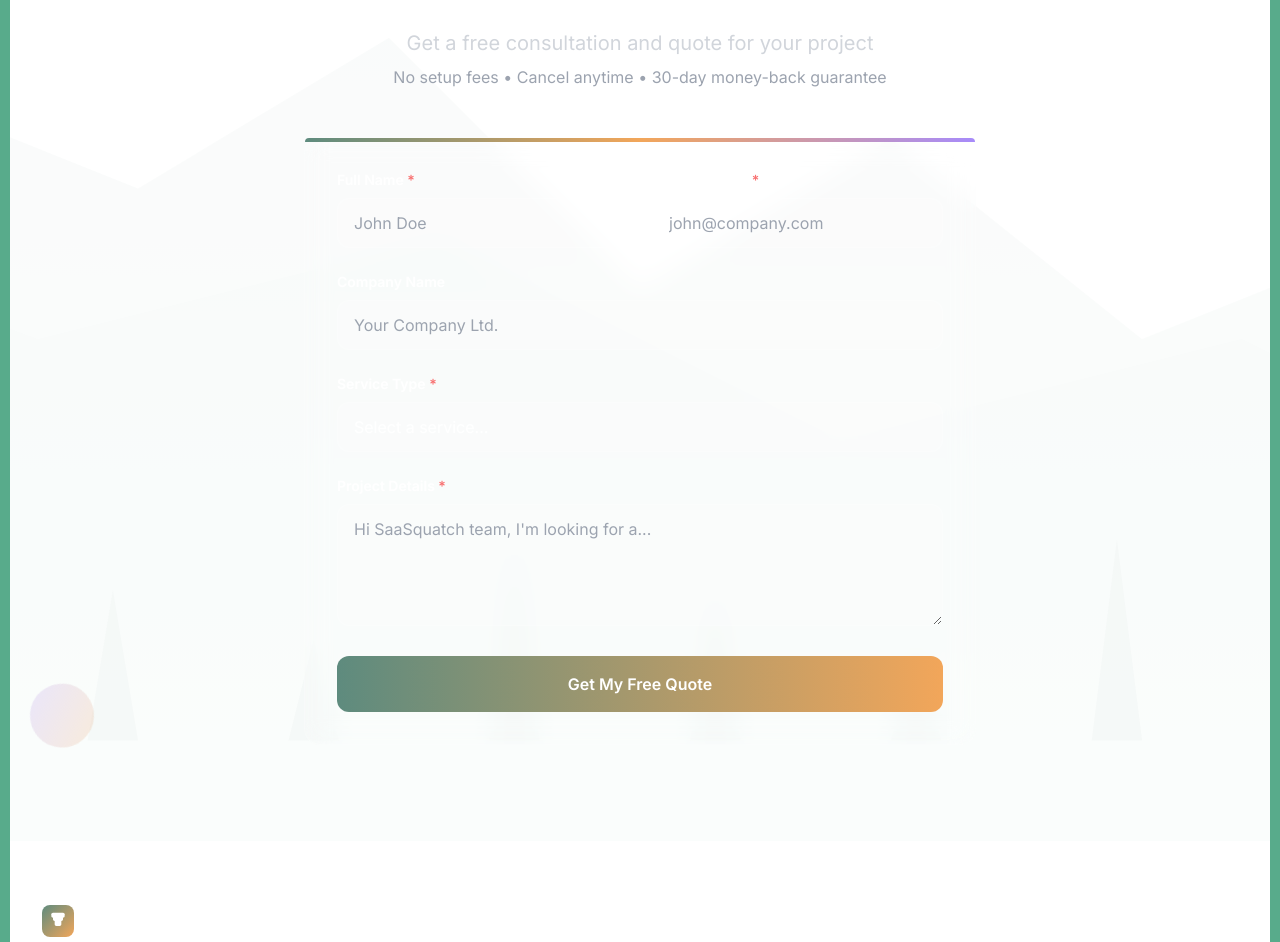
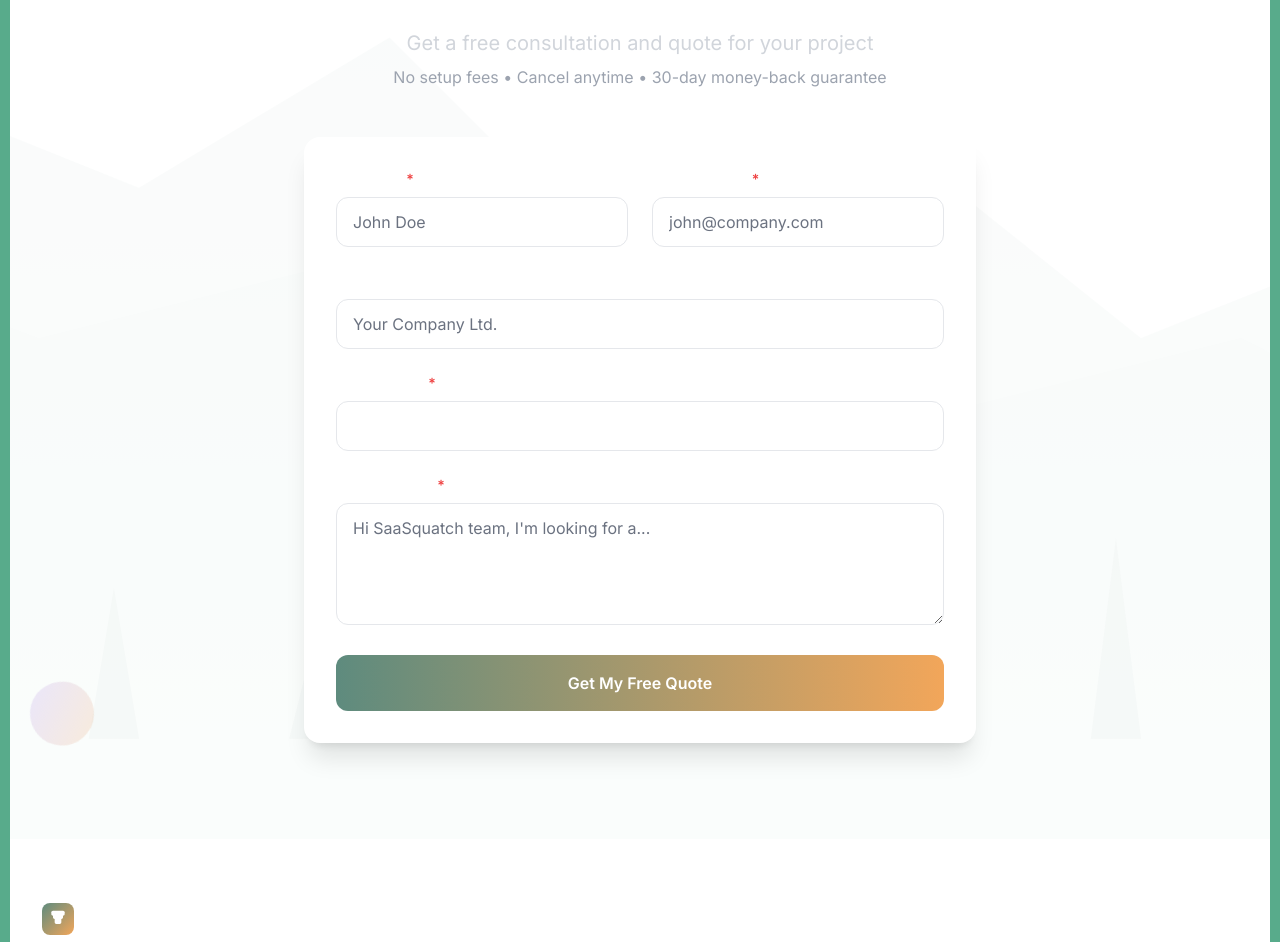
Before and after one commit to MidknightZERO/saasquatch-home, a Next.js app: page / in a window 1280 px wide. Shown: the part 5640-6582 px from the top of the page. Built offline with nearby package versions, Linux system fonts and the light colour scheme.

Commit message:
Fix ContactForm: white text on white background - change to dark text on white form

```diff
--- a/src/components/ContactForm.tsx
+++ b/src/components/ContactForm.tsx
@@ -94,7 +94,7 @@ export default function ContactForm() {
             initial={{ opacity: 0, y: 20 }}
             animate={{ opacity: 1, y: 0 }}
             transition={{ duration: 0.6, delay: 0.2 }}
-            className="bg-white/10 backdrop-blur-md rounded-2xl p-8 border border-white/20"
+            className="bg-white rounded-2xl p-8 shadow-xl"
           >
             {/* Top gradient stripe */}
             <div className="absolute top-0 left-0 right-0 h-1 bg-gradient-to-r from-pine-400 via-campfire-400 to-twilight-400 rounded-t-2xl" />
@@ -102,8 +102,8 @@ export default function ContactForm() {
             <form action="https://formspree.io/f/mblavdng" method="POST" className="space-y-6">
               <div className="grid grid-cols-1 md:grid-cols-2 gap-6">
                 <div className="space-y-2">
-                  <label htmlFor="name" className="block text-sm font-semibold text-white">
-                    Full Name <span className="text-red-400">*</span>
+                  <label htmlFor="name" className="block text-sm font-semibold text-dark">
+                    Full Name <span className="text-red-500">*</span>
                   </label>
                   <input
                     type="text"
@@ -113,13 +113,13 @@ export default function ContactForm() {
                     value={formData.name}
                     onChange={handleInputChange}
                     placeholder="John Doe"
-                    className="w-full px-4 py-3 bg-white/10 border border-white/20 rounded-xl text-white placeholder-gray-400 focus:outline-none focus:ring-2 focus:ring-pine-400 focus:border-transparent transition-all duration-200"
+                    className="w-full px-4 py-3 bg-white border border-gray-200 rounded-xl text-dark placeholder-gray-500 focus:outline-none focus:ring-2 focus:ring-pine-400 focus:border-transparent transition-all duration-200"
                   />
                 </div>
 
                 <div className="space-y-2">
-                  <label htmlFor="email" className="block text-sm font-semibold text-white">
-                    Email Address <span className="text-red-400">*</span>
+                  <label htmlFor="email" className="block text-sm font-semibold text-dark">
+                    Email Address <span className="text-red-500">*</span>
                   </label>
                   <input
                     type="email"
@@ -129,13 +129,13 @@ export default function ContactForm() {
                     value={formData.email}
                     onChange={handleInputChange}
                     placeholder="john@company.com"
-                    className="w-full px-4 py-3 bg-white/10 border border-white/20 rounded-xl text-white placeholder-gray-400 focus:outline-none focus:ring-2 focus:ring-pine-400 focus:border-transparent transition-all duration-200"
+                    className="w-full px-4 py-3 bg-white border border-gray-200 rounded-xl text-dark placeholder-gray-500 focus:outline-none focus:ring-2 focus:ring-pine-400 focus:border-transparent transition-all duration-200"
                   />
                 </div>
               </div>
 
               <div className="space-y-2">
-                <label htmlFor="company" className="block text-sm font-semibold text-white">
+                <label htmlFor="company" className="block text-sm font-semibold text-dark">
                   Company Name
                 </label>
                 <input
@@ -145,13 +145,13 @@ export default function ContactForm() {
                   value={formData.company}
                   onChange={handleInputChange}
                   placeholder="Your Company Ltd."
-                  className="w-full px-4 py-3 bg-white/10 border border-white/20 rounded-xl text-white placeholder-gray-400 focus:outline-none focus:ring-2 focus:ring-pine-400 focus:border-transparent transition-all duration-200"
+                  className="w-full px-4 py-3 bg-white border border-gray-200 rounded-xl text-dark placeholder-gray-500 focus:outline-none focus:ring-2 focus:ring-pine-400 focus:border-transparent transition-all duration-200"
                 />
               </div>
 
               <div className="space-y-2">
-                <label htmlFor="service" className="block text-sm font-semibold text-white">
-                  Service Type <span className="text-red-400">*</span>
+                <label htmlFor="service" className="block text-sm font-semibold text-dark">
+                  Service Type <span className="text-red-500">*</span>
                 </label>
                 <select
                   id="service"
@@ -162,18 +162,18 @@ export default function ContactForm() {
                     handleInputChange(e)
                     updateMessage()
                   }}
-                  className="w-full px-4 py-3 bg-white/10 border border-white/20 rounded-xl text-white focus:outline-none focus:ring-2 focus:ring-pine-400 focus:border-transparent transition-all duration-200 appearance-none cursor-pointer"
+                  className="w-full px-4 py-3 bg-white border border-gray-200 rounded-xl text-dark focus:outline-none focus:ring-2 focus:ring-pine-400 focus:border-transparent transition-all duration-200 appearance-none cursor-pointer"
                 >
-                  <option value="" className="bg-dark text-white">Select a service...</option>
-                  <option value="Basic Website" className="bg-dark text-white">Basic Website</option>
-                  <option value="e-Commerce Store" className="bg-dark text-white">e-Commerce Store</option>
-                  <option value="Custom Software" className="bg-dark text-white">Custom Software</option>
+                  <option value="" className="bg-white text-dark">Select a service...</option>
+                  <option value="Basic Website" className="bg-white text-dark">Basic Website</option>
+                  <option value="e-Commerce Store" className="bg-white text-dark">e-Commerce Store</option>
+                  <option value="Custom Software" className="bg-white text-dark">Custom Software</option>
                 </select>
               </div>
 
               <div className="space-y-2">
-                <label htmlFor="message" className="block text-sm font-semibold text-white">
-                  Project Details <span className="text-red-400">*</span>
+                <label htmlFor="message" className="block text-sm font-semibold text-dark">
+                  Project Details <span className="text-red-500">*</span>
                 </label>
                 <textarea
                   id="message"
@@ -183,7 +183,7 @@ export default function ContactForm() {
                   value={formData.message}
                   onChange={handleInputChange}
                   placeholder="Hi SaaSquatch team, I'm looking for a..."
-                  className="w-full px-4 py-3 bg-white/10 border border-white/20 rounded-xl text-white placeholder-gray-400 focus:outline-none focus:ring-2 focus:ring-pine-400 focus:border-transparent transition-all duration-200 resize-vertical"
+                  className="w-full px-4 py-3 bg-white border border-gray-200 rounded-xl text-dark placeholder-gray-500 focus:outline-none focus:ring-2 focus:ring-pine-400 focus:border-transparent transition-all duration-200 resize-vertical"
                 />
               </div>
 
```
